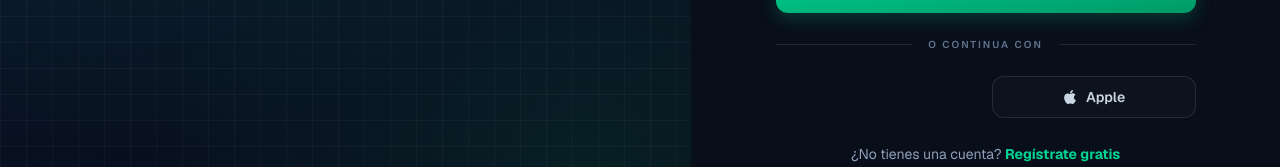
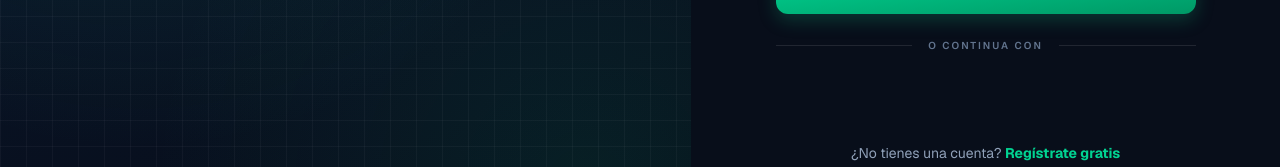
Before and after one commit to DaniSaborio/field_sync, a Next.js app: page / in a window 1280 px wide. Shown: the part 452-619 px from the top of the page. Built offline with nearby package versions, Linux system fonts and the light colour scheme; no server answers.

Commit message:
Refactor: Delete apple login

```diff
--- a/components/screens/login/login-social-buttons.tsx
+++ b/components/screens/login/login-social-buttons.tsx
@@ -1,7 +1,6 @@
 "use client";
 
 import { GoogleLogin } from "@react-oauth/google";
-import { FaApple } from "react-icons/fa";
 import type { AppUser } from "../dashboard";
 
 type LoginSocialButtonsProps = {
@@ -11,11 +10,8 @@ type LoginSocialButtonsProps = {
 export function LoginSocialButtons({
   onLogin,
 }: LoginSocialButtonsProps) {
-  const buttonClassName =
-    "flex items-center justify-center gap-2 rounded-xl border border-white/10 bg-white/[0.02] py-2.5 text-sm font-semibold text-slate-300 transition hover:border-white/20 hover:bg-white/[0.05]";
-
   return (
-    <div className="grid grid-cols-2 gap-3">
+    <div className="flex justify-center">
       <GoogleLogin
         onSuccess={async (credentialResponse) => {
           try {
@@ -49,11 +45,6 @@ export function LoginSocialButtons({
           alert("No fue posible iniciar sesión con Google.");
         }}
       />
-
-      <button type="button" className={buttonClassName}>
-        <FaApple className="text-base" />
-        <span>Apple</span>
-      </button>
     </div>
   );
 }
--- a/package.json
+++ b/package.json
@@ -7,6 +7,7 @@
   },
   "scripts": {
     "dev": "next dev --hostname 192.168.0.23",
+    "dev:docker": "next dev --hostname 0.0.0.0",
     "build": "next build",
     "start": "next start",
     "lint": "eslint",
```
Also changed, not shown: file.svg (added).
